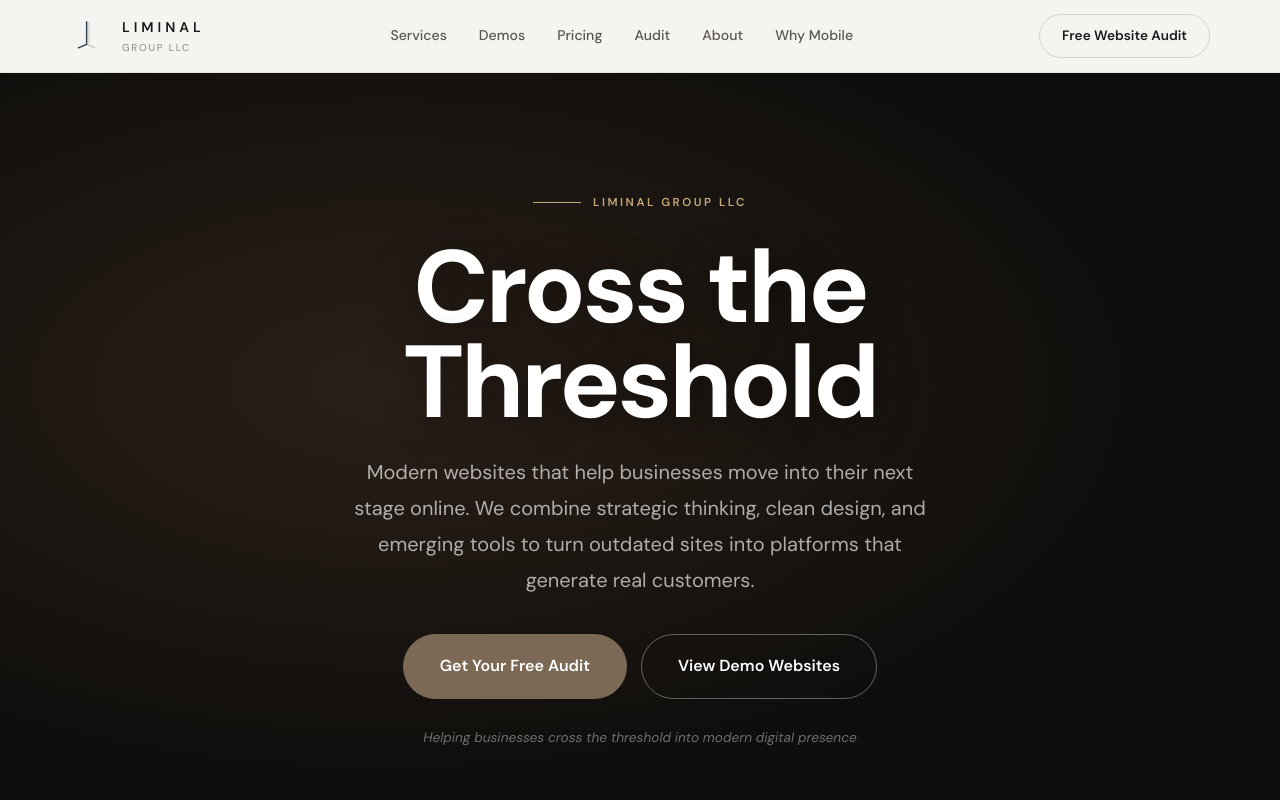
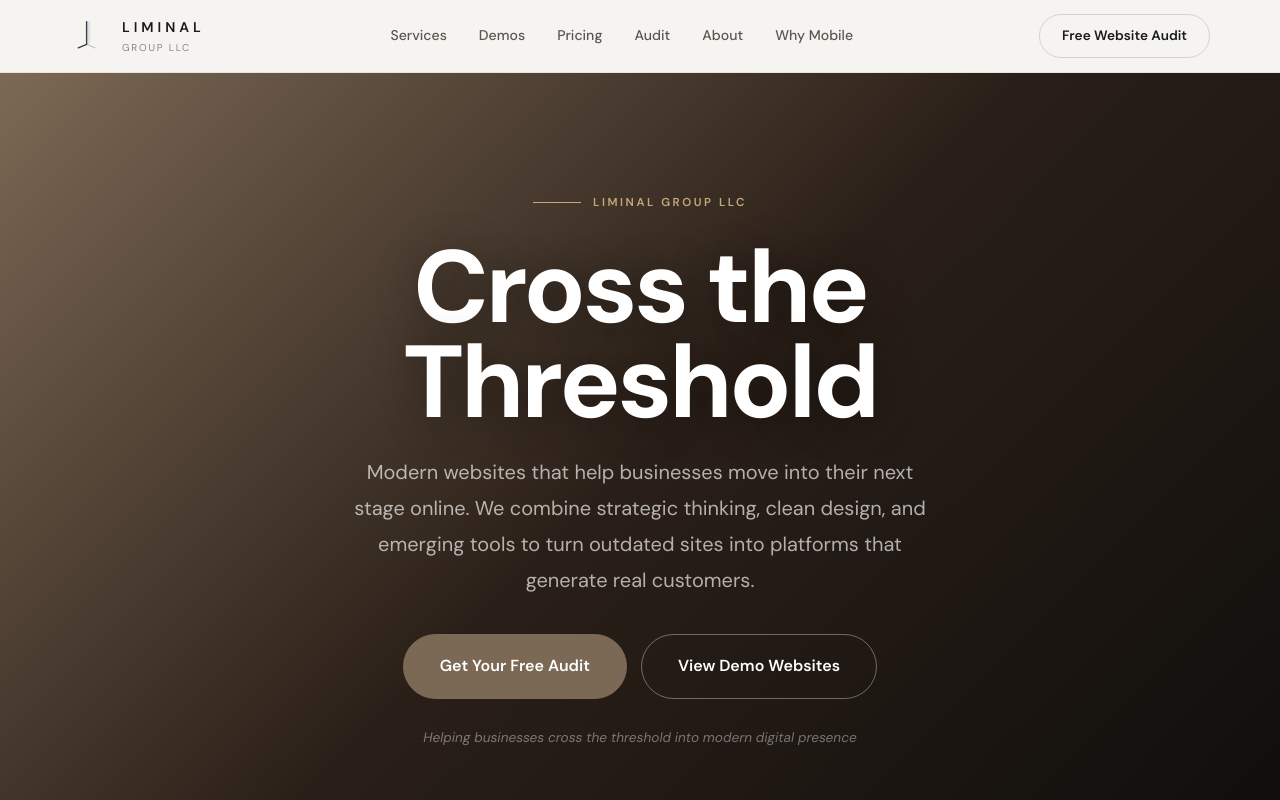
Before and after one commit to chefss2274-star/liminalgroupllc, a Next.js app in the folder frontend/: page / in a window 1280 px wide. Shown: the top 800 px of the page. Built offline with nearby package versions, Linux system fonts and the light colour scheme.

Commit message:
test: obvious warm gradient to debug hero background

```diff
--- a/frontend/src/app/page.tsx
+++ b/frontend/src/app/page.tsx
@@ -177,7 +177,7 @@ export default function Home() {
       {/* Main */}
       <main id="main" data-testid="main-content">
         {/* Hero */}
-        <section className="hero" id="top" data-testid="hero-section" style={{position:'relative',overflow:'hidden',minHeight:'90vh',display:'flex',alignItems:'center',background:'radial-gradient(ellipse at 30% 40%, #2a1f18 0%, #0f0e0c 60%), radial-gradient(ellipse at 70% 60%, #1f1a14 0%, #0f0e0c 70%)'}}>
+        <section className="hero" id="top" data-testid="hero-section" style={{background: 'linear-gradient(135deg, #7c6955 0%, #2a1f18 50%, #0f0e0c 100%)', position: 'relative', overflow: 'hidden', minHeight: '90vh', display: 'flex', alignItems: 'center'}}>
 
           <div className="container hero-content">
             <div className="hero-eyebrow reveal">Liminal Group LLC</div>
```
